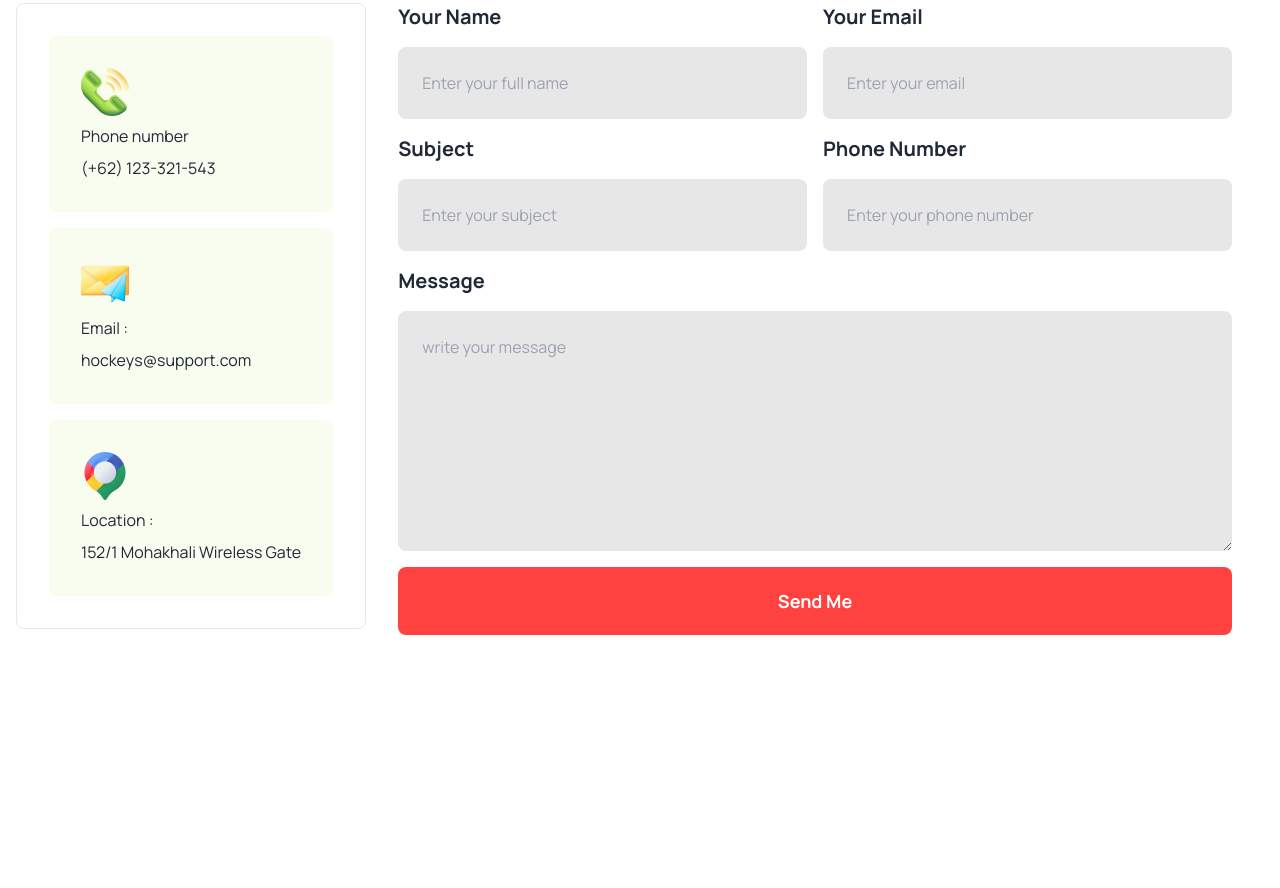
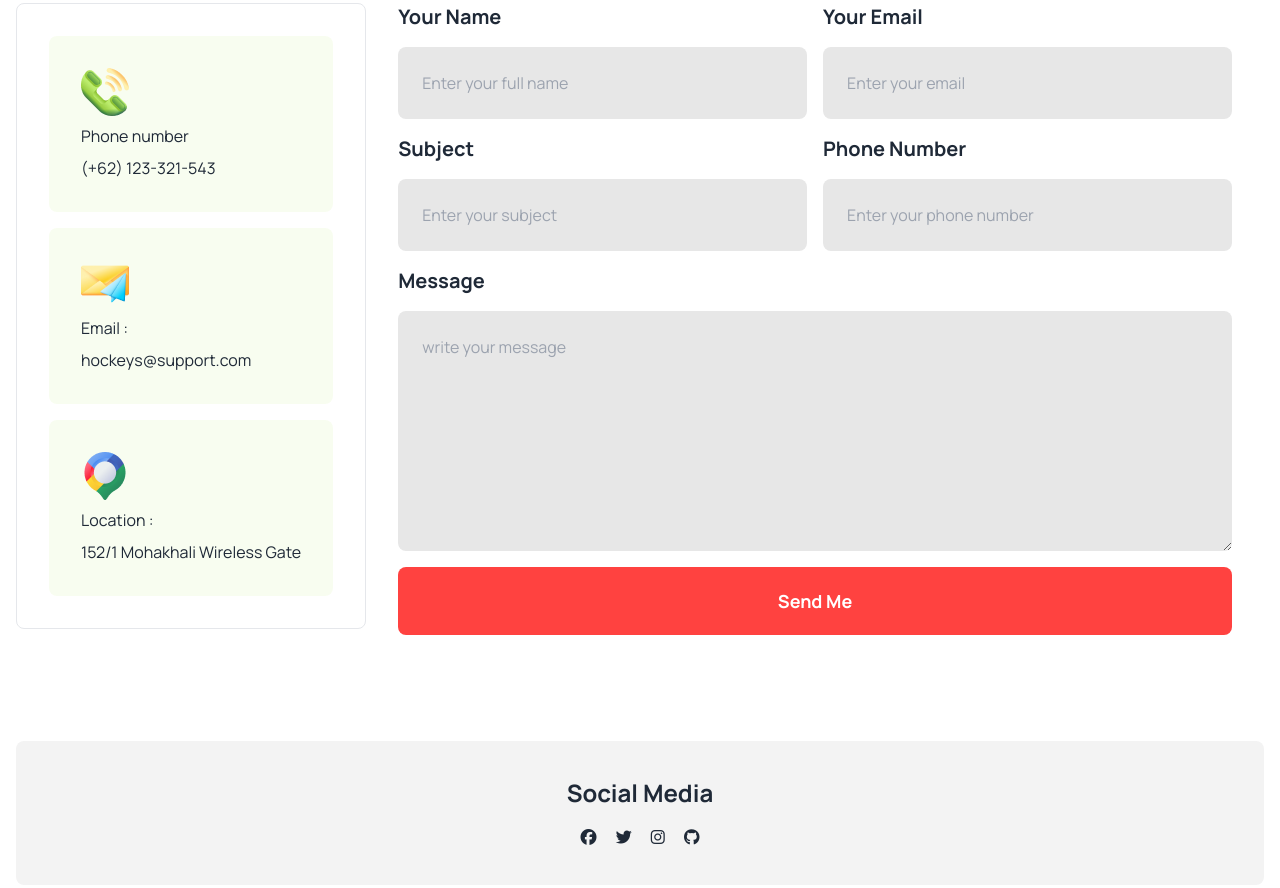
Before and after one commit to aminsohag/hockey-heroes, a plain HTML site: page index.html in a window 1280 px wide. Shown: the part 5111-5999 px from the top of the page. Before the commit the page ends 5852 px from the top, so only its background shows below. Drawn offline with nearby package versions, Linux system fonts and the light colour scheme.

Commit message:
social media section

```diff
--- a/index.html
+++ b/index.html
@@ -453,6 +453,18 @@
             </div>
           </div>
         </section>
+        <!-- sixth section -->
+        <section class="my-12 px-4">
+          <div class="bg-[#131318] bg-opacity-5 py-9 rounded-lg flex flex-col items-center justify-center space-y-4">
+            <h3 class="text-2xl font-bold ">Social Media</h3>
+            <div class="space-x-4">
+              <i class="fa-brands fa-facebook"></i>
+              <i class="fa-brands fa-twitter"></i>
+              <i class="fa-brands fa-instagram"></i>
+              <i class="fa-brands fa-github"></i>
+            </div>
+          </div>
+        </section>
     </main>
     <footer>
 
```
